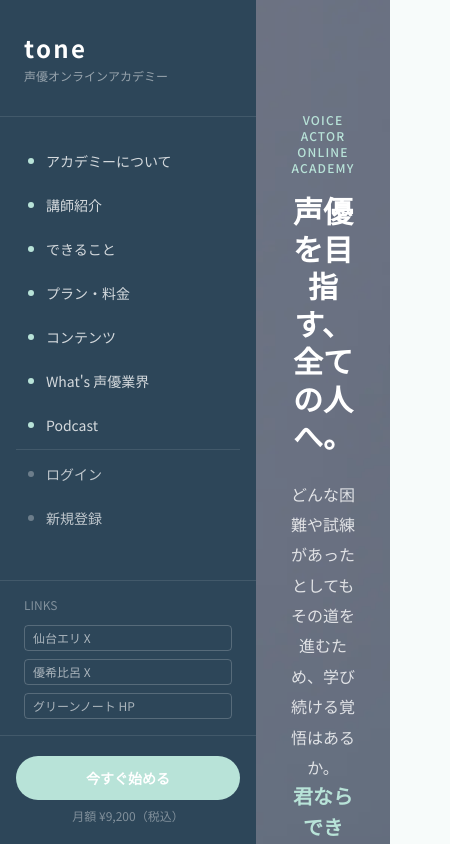
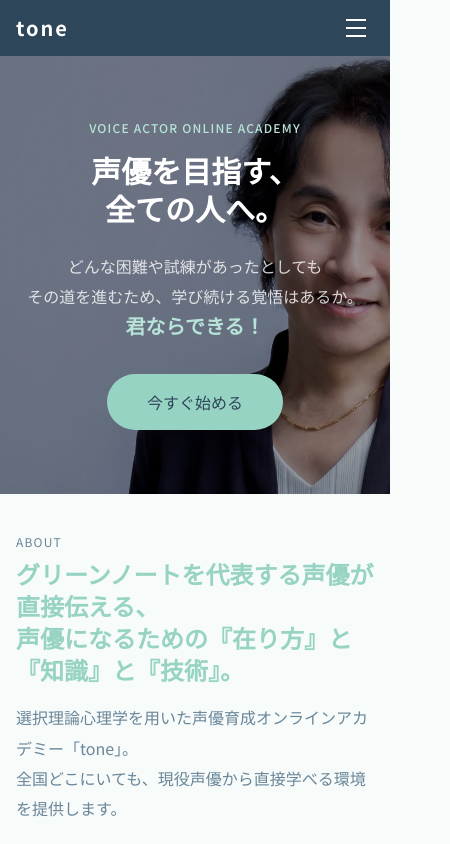
Before and after one commit to daishi-37/platinum-tone, a Next.js app in the folder frontend/: page / in a window 390 px wide. Shown: the top 844 px of the page, 450 px wide, since content can reach past the window. Built offline with nearby package versions, Linux system fonts and the light colour scheme; no server answers.

Commit message:
feat: レスポンシブ対応

```diff
--- a/frontend/app/layout.tsx
+++ b/frontend/app/layout.tsx
@@ -1,7 +1,7 @@
 import type { Metadata } from "next";
 import "./globals.css";
 import { AuthProvider } from "@/lib/auth-context";
-import SidebarNav from "@/components/SidebarNav";
+import Sidebar from "@/components/Sidebar";
 
 export const metadata: Metadata = {
   title: "tone | 声優オンラインアカデミー",
@@ -18,24 +18,12 @@ export default function RootLayout({
       <body className="antialiased flex min-h-screen bg-page-bg">
         <AuthProvider>
 
-          {/* ─── 左固定サイドバー ─── */}
-          <aside className="w-64 fixed left-0 top-0 bottom-0 bg-sidebar-bg text-white flex flex-col overflow-y-auto z-40 shrink-0">
-
-            {/* ロゴ */}
-            <div className="px-6 py-8 border-b border-white/10">
-              <a href="/" className="block">
-                <p className="text-2xl font-bold tracking-widest">tone</p>
-                <p className="text-white/50 text-xs mt-1">声優オンラインアカデミー</p>
-              </a>
-            </div>
-
-            {/* ナビ・SNS・CTA（ログイン状態に応じて切り替わる） */}
-            <SidebarNav />
-
-          </aside>
+          {/* サイドバー（デスクトップ固定 + モバイルドロワー） */}
+          <Sidebar />
 
           {/* ─── メインコンテンツ ─── */}
-          <div className="ml-64 flex-1 min-w-0">
+          {/* モバイル: 上部ヘッダー分の padding-top、デスクトップ: サイドバー分の margin-left */}
+          <div className="flex-1 min-w-0 pt-14 md:pt-0 md:ml-64">
             {children}
           </div>
 
--- a/frontend/app/page.tsx
+++ b/frontend/app/page.tsx
@@ -8,7 +8,7 @@ export default function Home() {
 
       <HeroSection />
 
-      <div className="px-8 py-12 space-y-16">
+      <div className="px-4 sm:px-8 py-10 sm:py-12 space-y-16">
 
         {/* サービス紹介 */}
         <section id="about">
@@ -172,7 +172,7 @@ export default function Home() {
 
       {/* フッター */}
       <footer className="bg-primary text-white py-10 mt-8">
-        <div className="px-8">
+        <div className="px-4 sm:px-8">
           <div className="text-center mb-6">
             <p className="text-2xl font-bold tracking-widest mb-1">tone</p>
             <p className="text-white/60 text-xs">声優オンラインアカデミー</p>
--- a/frontend/components/HeroSection.tsx
+++ b/frontend/components/HeroSection.tsx
@@ -41,7 +41,7 @@ export default function HeroSection() {
         style={{ opacity: slides[current] ? 1 : 0 }}
       />
       {/* コンテンツ（常に表示） */}
-      <div className="relative z-10 flex flex-col items-center justify-center text-center px-8 py-28">
+      <div className="relative z-10 flex flex-col items-center justify-center text-center px-6 py-16 md:py-28">
         <p className="text-accent text-xs font-medium tracking-widest uppercase mb-4">
           Voice Actor Online Academy
         </p>
--- /dev/null
+++ b/frontend/components/Sidebar.tsx
@@ -0,0 +1,79 @@
+'use client'
+
+import { useState, useEffect } from 'react'
+import { usePathname } from 'next/navigation'
+import SidebarNav from './SidebarNav'
+
+export default function Sidebar() {
+  const [open, setOpen] = useState(false)
+  const pathname = usePathname()
+
+  // ページ遷移時にドロワーを閉じる
+  useEffect(() => {
+    setOpen(false)
+  }, [pathname])
+
+  return (
+    <>
+      {/* ─── デスクトップサイドバー（md以上） ─── */}
+      <aside className="hidden md:flex w-64 fixed left-0 top-0 bottom-0 bg-sidebar-bg text-white flex-col overflow-y-auto z-40 shrink-0">
+        <div className="px-6 py-8 border-b border-white/10">
+          <a href="/" className="block">
+            <p className="text-2xl font-bold tracking-widest">tone</p>
+            <p className="text-white/50 text-xs mt-1">声優オンラインアカデミー</p>
+          </a>
+        </div>
+        <SidebarNav />
+      </aside>
+
+      {/* ─── モバイルヘッダー（md未満） ─── */}
+      <header className="md:hidden fixed top-0 left-0 right-0 z-50 bg-sidebar-bg text-white flex items-center justify-between px-4 h-14 shrink-0">
+        <a href="/" className="block">
+          <p className="text-xl font-bold tracking-widest">tone</p>
+        </a>
+        <button
+          onClick={() => setOpen(true)}
+          className="p-2 rounded-lg hover:bg-white/10 transition-colors"
+          aria-label="メニューを開く"
+        >
+          <div className="w-5 h-0.5 bg-white mb-1.5" />
+          <div className="w-5 h-0.5 bg-white mb-1.5" />
+          <div className="w-5 h-0.5 bg-white" />
+        </button>
+      </header>
+
+      {/* ─── モバイル: 背景オーバーレイ ─── */}
+      {open && (
+        <div
+          className="md:hidden fixed inset-0 bg-black/50 z-40"
+          onClick={() => setOpen(false)}
+        />
+      )}
+
+      {/* ─── モバイル: ドロワー ─── */}
+      <aside
+        className={`md:hidden fixed left-0 top-0 bottom-0 w-72 bg-sidebar-bg text-white flex flex-col overflow-y-auto z-50 transition-transform duration-300 ease-in-out ${
+          open ? 'translate-x-0' : '-translate-x-full'
+        }`}
+      >
+        <div className="px-6 py-6 border-b border-white/10 flex items-center justify-between">
+          <a href="/">
+            <p className="text-2xl font-bold tracking-widest">tone</p>
+            <p className="text-white/50 text-xs mt-1">声優オンラインアカデミー</p>
+          </a>
+          <button
+            onClick={() => setOpen(false)}
+            className="p-2 rounded-lg hover:bg-white/10 transition-colors text-white/60 hover:text-white text-lg leading-none"
+            aria-label="メニューを閉じる"
+          >
+            ✕
+          </button>
+        </div>
+        {/* リンククリック時にドロワーを閉じる */}
+        <div onClick={() => setOpen(false)}>
+          <SidebarNav />
+        </div>
+      </aside>
+    </>
+  )
+}
```
Also changed, not shown: 1 other file (tests, documents, lock files or other folders).
